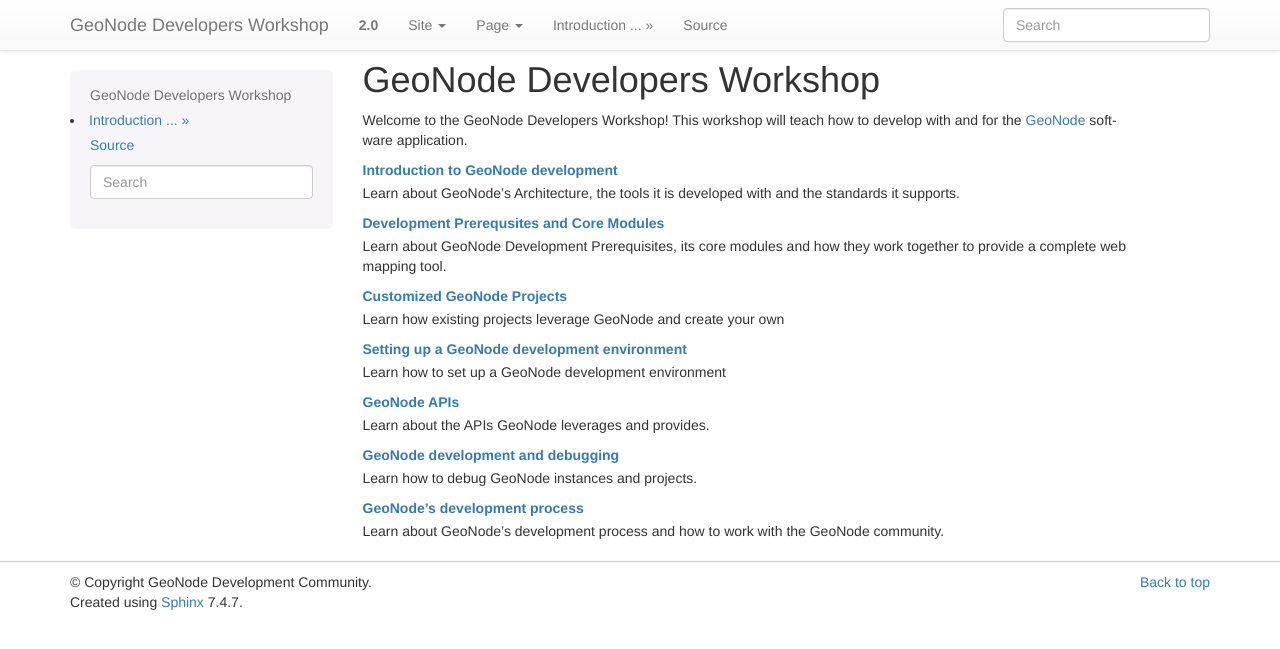
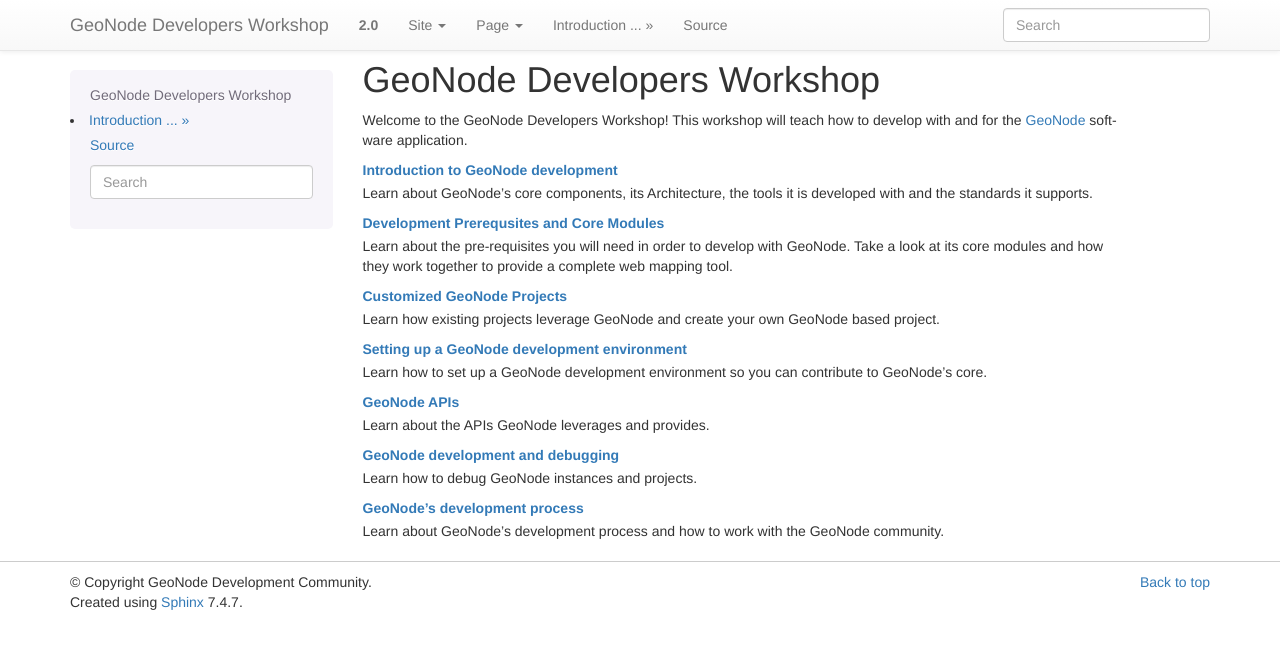
Before and after one commit to lucacasagrande/geonode-workshops, a Sphinx documentation site: the page built from devel/doc/index.rst, in a window 1280 px wide. Shown: the top 649 px of the page. Built offline with Sphinx 7.4.7, drawn with Linux system fonts in a browser that asks for light colours; pages that are not in the unit, such as notebooks, are missing from menus.

Commit message:
more work

```diff
--- a/devel/doc/index.rst
+++ b/devel/doc/index.rst
@@ -27,16 +27,16 @@
    process/index
 
 :ref:`intro`
-  Learn about GeoNode's Architecture, the tools it is developed with and the standards it supports.
+  Learn about GeoNode's core components, its Architecture, the tools it is developed with and the standards it supports.
 
 :ref:`core`
-  Learn about GeoNode Development Prerequisites, its core modules and how they work together to provide a complete web mapping tool.
+  Learn about the pre-requisites you will need in order to develop with GeoNode. Take a look at its core modules and how they work together to provide a complete web mapping tool.
 
 :ref:`projects`
-  Learn how existing projects leverage GeoNode and create your own
+  Learn how existing projects leverage GeoNode and create your own GeoNode based project.
 
 :ref:`envsetup`
-  Learn how to set up a GeoNode development environment
+  Learn how to set up a GeoNode development environment so you can contribute to GeoNode's core.
 
 :ref:`api`
   Learn about the APIs GeoNode leverages and provides.
```
